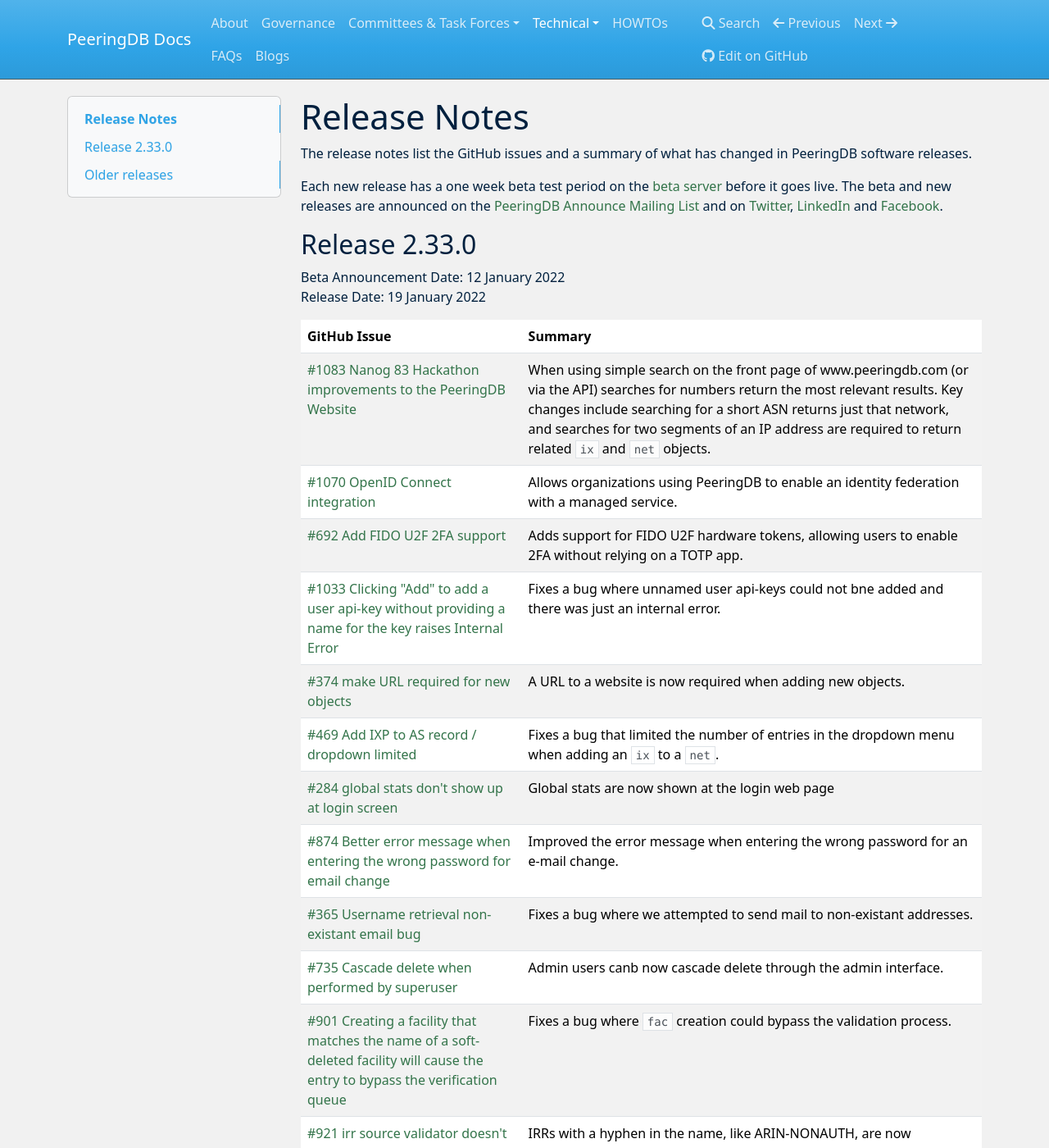
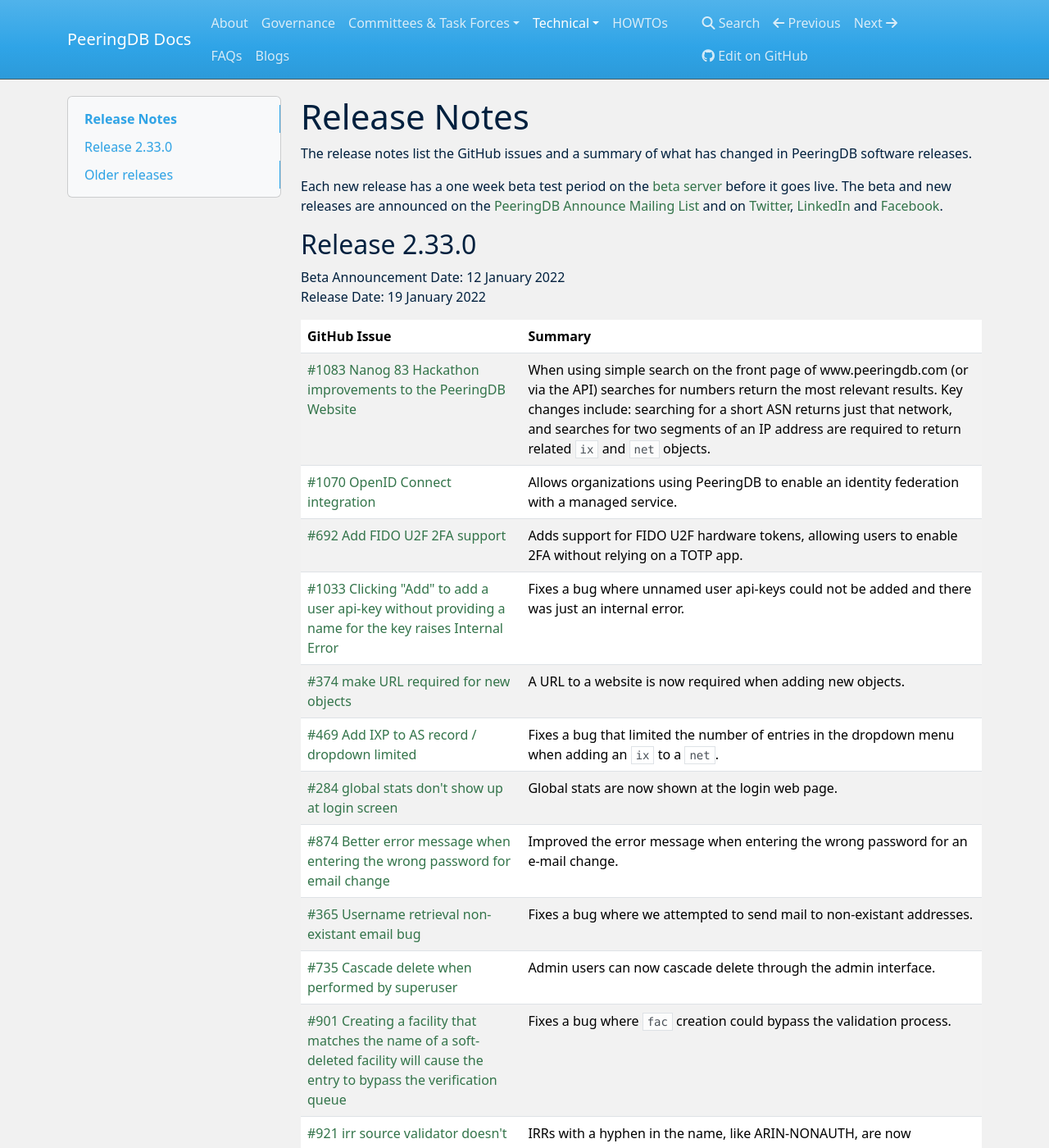
Before and after one commit to peeringdb/docs, an MkDocs documentation site: the page built from docs/release_notes/index.md, in a window 1280 px wide and 1400 px high. Shown: the whole window at 82% size. Built offline with MkDocs 1.6.1, drawn with Linux system fonts in a browser that asks for light colours; nearby versions of some CDN libraries.

Commit message:
Fixes to typos
This fixes two spelling mistakes in the 2.33.0 release notes and a sentence that did not parse correctly in the blog post about volunteer developers

```diff
--- a/docs/release_notes/index.md
+++ b/docs/release_notes/index.md
@@ -11,16 +11,16 @@
 
 | **GitHub Issue** | **Summary** |
 | ----------------- | ----------- |
-| [#1083 Nanog 83 Hackathon improvements to the PeeringDB Website](https://github.com/peeringdb/peeringdb/issues/1083) | When using simple search on the front page of www.peeringdb.com (or via the API) searches for numbers return the most relevant results. Key changes include searching for a short ASN returns just that network, and searches for two segments of an IP address are required to return related `ix` and `net` objects. |
+| [#1083 Nanog 83 Hackathon improvements to the PeeringDB Website](https://github.com/peeringdb/peeringdb/issues/1083) | When using simple search on the front page of www.peeringdb.com (or via the API) searches for numbers return the most relevant results. Key changes include: searching for a short ASN returns just that network, and searches for two segments of an IP address are required to return related `ix` and `net` objects. |
 | [#1070 OpenID Connect integration](https://github.com/peeringdb/peeringdb/issues/1070) | Allows organizations using PeeringDB to enable an identity federation with a managed service. |
 | [#692 Add FIDO U2F 2FA support](https://github.com/peeringdb/peeringdb/issues/692) | Adds support for FIDO U2F hardware tokens, allowing users to enable 2FA without relying on a TOTP app. |
-| [#1033 Clicking "Add" to add a user api-key without providing a name for the key raises Internal Error](https://github.com/peeringdb/peeringdb/issues/1033) | Fixes a bug where unnamed user api-keys could not bne added and there was just an internal error. |
+| [#1033 Clicking "Add" to add a user api-key without providing a name for the key raises Internal Error](https://github.com/peeringdb/peeringdb/issues/1033) | Fixes a bug where unnamed user api-keys could not be added and there was just an internal error. |
 | [#374 make URL required for new objects](https://github.com/peeringdb/peeringdb/issues/374) | A URL to a website is now required when adding new objects. |
 | [#469 Add IXP to AS record / dropdown limited](https://github.com/peeringdb/peeringdb/issues/469) | Fixes a bug that limited the number of entries in the dropdown menu when adding an `ix` to a `net`. |
-| [#284 global stats don't show up at login screen](https://github.com/peeringdb/peeringdb/issues/284) | Global stats are now shown at the login web page |
+| [#284 global stats don't show up at login screen](https://github.com/peeringdb/peeringdb/issues/284) | Global stats are now shown at the login web page. |
 | [#874 Better error message when entering the wrong password for email change](https://github.com/peeringdb/peeringdb/issues/874) | Improved the error message when entering the wrong password for an e-mail change. |
 | [#365 Username retrieval non-existant email bug](https://github.com/peeringdb/peeringdb/issues/365) | Fixes a bug where we attempted to send mail to non-existant addresses. |
-| [#735 Cascade delete when performed by superuser](https://github.com/peeringdb/peeringdb/issues/735) | Admin users canb now cascade delete through the admin interface. |
+| [#735 Cascade delete when performed by superuser](https://github.com/peeringdb/peeringdb/issues/735) | Admin users can now cascade delete through the admin interface. |
 | [#901 Creating a facility that matches the name of a soft-deleted facility will cause the entry to bypass the verification queue](https://github.com/peeringdb/peeringdb/issues/901) | Fixes a bug where `fac` creation could bypass the validation process. |
 | [#921 irr source validator doesn't allow for hyphens in source](https://github.com/peeringdb/peeringdb/issues/921) | IRRs with a hyphen in the name, like ARIN-NONAUTH, are now supported. |
 | [#1060 "HARAKIRI ON WORKER" issues need to be resolved](https://github.com/peeringdb/peeringdb/issues/1060) | Fixes an operational issue. |
```
Also changed, not shown: docs/blog/peeringdb_is_developed_by_its_community.md (+1 -1 lines).
